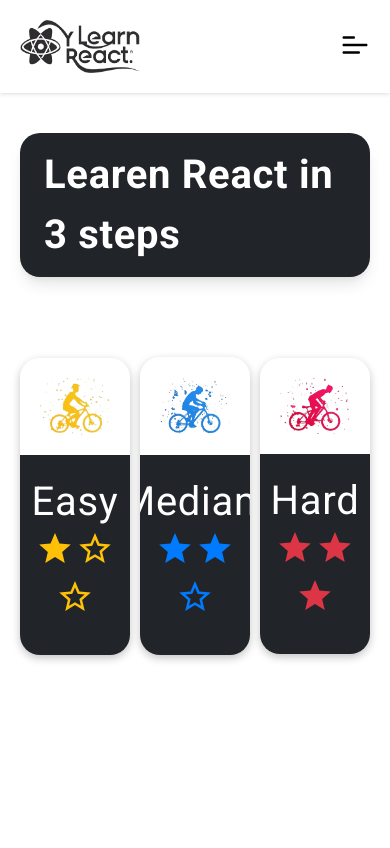
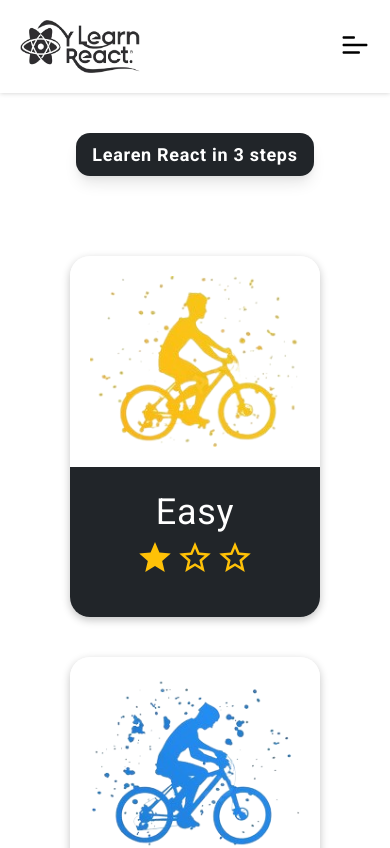
Before and after one commit to yash-babariya/Y-learnReact, a React (Vite) app: page /getStarted in a window 390 px wide. Shown: the top 848 px of the page. Built offline with nearby package versions, Linux system fonts and the light colour scheme.

Commit message:
made responsive get started page

```diff
--- a/src/componets/getStarted/getStartedHeroSec/getStartedHeroSec.scss
+++ b/src/componets/getStarted/getStartedHeroSec/getStartedHeroSec.scss
@@ -8,7 +8,7 @@
     background-color: #fff;
 
     @media (max-width:768px) {
-        padding: 40px 0;
+        padding: 40px 20px;
     }
 
     .container {
@@ -28,12 +28,43 @@
                     margin: 0 auto;
                     box-shadow: rgba(0, 0, 0, 0.1) 0px 10px 15px -3px, rgba(0, 0, 0, 0.05) 0px 4px 6px -2px;
 
+
+                    @media (max-width:576px) {
+                        padding: 10px 20px;
+                        border-radius: 16px;
+                    }
+
+
+                    @media (max-width:400px) {
+                        padding: 8px 16px;
+                        border-radius: 14px;
+                    }
+
                     h2 {
                         font-size: 40px;
                         font-weight: 700;
                         line-height: 1.5;
                         letter-spacing: 0.7px;
                         color: var(--theme-white-text);
+
+                        @media (max-width:1024px) {
+                            font-size: 30px;
+                        }
+
+                        @media (max-width:768px) {
+                            font-size: 26px;
+                        }
+
+                        @media (max-width:576px) {
+                            font-size: 28px;
+                        }
+
+
+                        @media (max-width:420px) {
+                            text-align: center;
+                            font-size: 18px;
+                        }
+
                     }
                 }
             }
@@ -41,18 +72,11 @@
             .hero-steps-buttons {
                 margin-top: 80px;
                 width: 100%;
-                @include space-between;
+                @include space-around;
 
-                @media (max-width:1200px) {
-                    grid-template-columns: repeat(2, 1fr);
-                }
 
                 @media (max-width:768px) {
-                    grid-template-columns: repeat(1, 1fr);
-                }
-
-                @media (max-width:576px) {
-                    gap: 10px;
+                    @include flex-column;
                 }
 
                 .step {
@@ -65,6 +89,31 @@
                     transition: .3s ease-in-out;
 
 
+                    @media (max-width:1024px) {
+                        width: 250px;
+                    }
+
+
+                    @media (max-width:900px) {
+                        width: 200px;
+                    }
+
+
+                    @media (max-width:768px) {
+                        width: 300px;
+                        margin-bottom: 40px;
+                    }
+
+                    @media (max-width:400px) {
+                        width: 250px;
+                        margin-bottom: 40px;
+                    }
+
+
+                    @media (max-width:350px) {
+                        width: 200px;
+                        margin-bottom: 30px;
+                    }
 
                     &:hover {
                         transform: scale(1.05);
@@ -91,6 +140,16 @@
                         height: 200px;
                         background-color: var(--theme-gray-900-background);
 
+
+                        @media (max-width:900px) {
+                            height: 180px;
+                        }
+
+
+                        @media (max-width:768px) {
+                            height: 150px;
+                        }
+
                         h4 {
                             @include flex;
                             gap: 10px;
@@ -102,6 +161,25 @@
                             letter-spacing: 0.7px;
                             color: var(--theme-white-text);
                             line-height: 0.8;
+
+                            @media (max-width:1024px) {
+                                font-size: 30px;
+                            }
+
+
+                            @media (max-width:900px) {
+                                font-size: 25px;
+                            }
+
+
+                            @media (max-width:768px) {
+                                font-size: 36px;
+                            }
+
+
+                            @media (max-width:350px) {
+                                font-size: 25px;
+                            }
                         }
 
                         .rate {
@@ -114,6 +192,20 @@
 
                             .icon {
                                 font-size: 40px;
+
+                                @media (max-width:1024px) {
+                                    font-size: 30px;
+                                }
+
+
+                                @media (max-width:768px) {
+                                    font-size: 40px;
+                                }
+
+
+                                @media (max-width:350px) {
+                                    font-size: 30px;
+                                }
                             }
 
                         }
--- a/src/styles/mixin/_mixin.scss
+++ b/src/styles/mixin/_mixin.scss
@@ -18,6 +18,11 @@
     display: flex;
     align-items: center;
     justify-content: space-between;
+}
+@mixin space-around{
+    display: flex;
+    align-items: center;
+    justify-content: space-around;
 }
 
 // Grid Mixin
```
